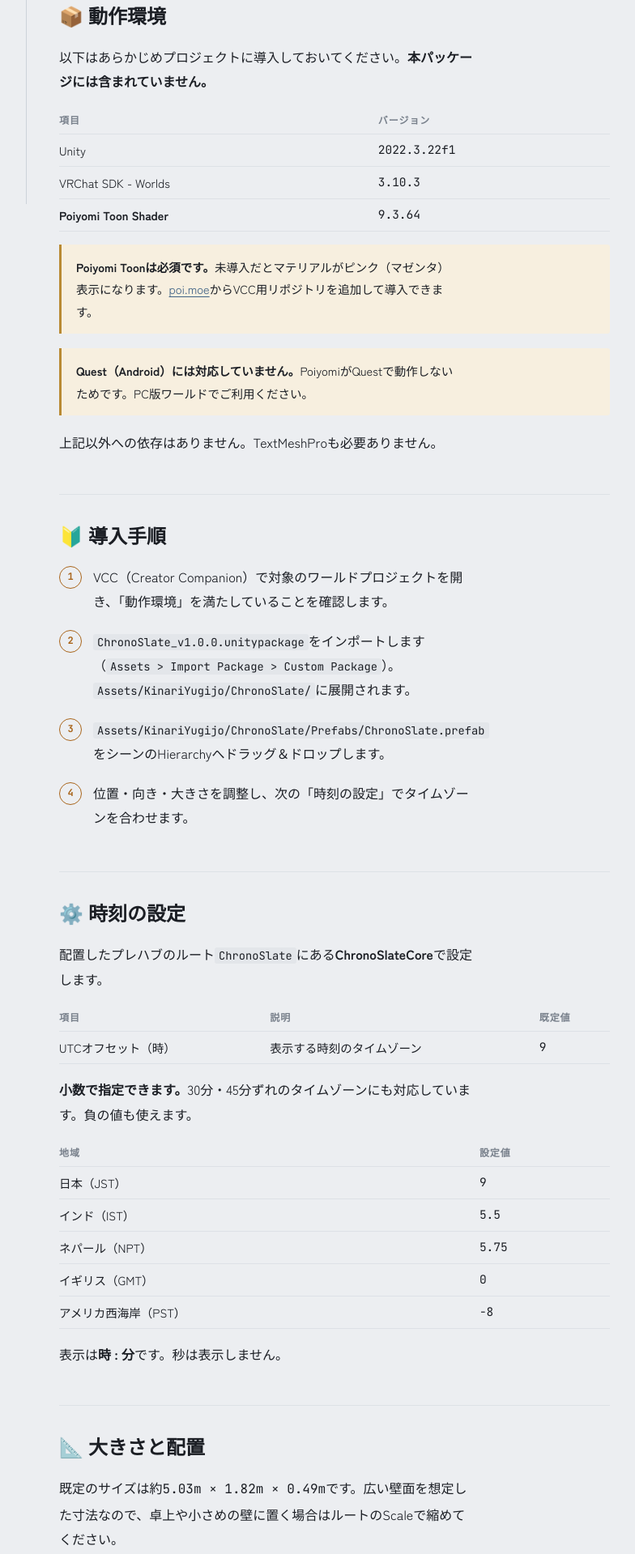
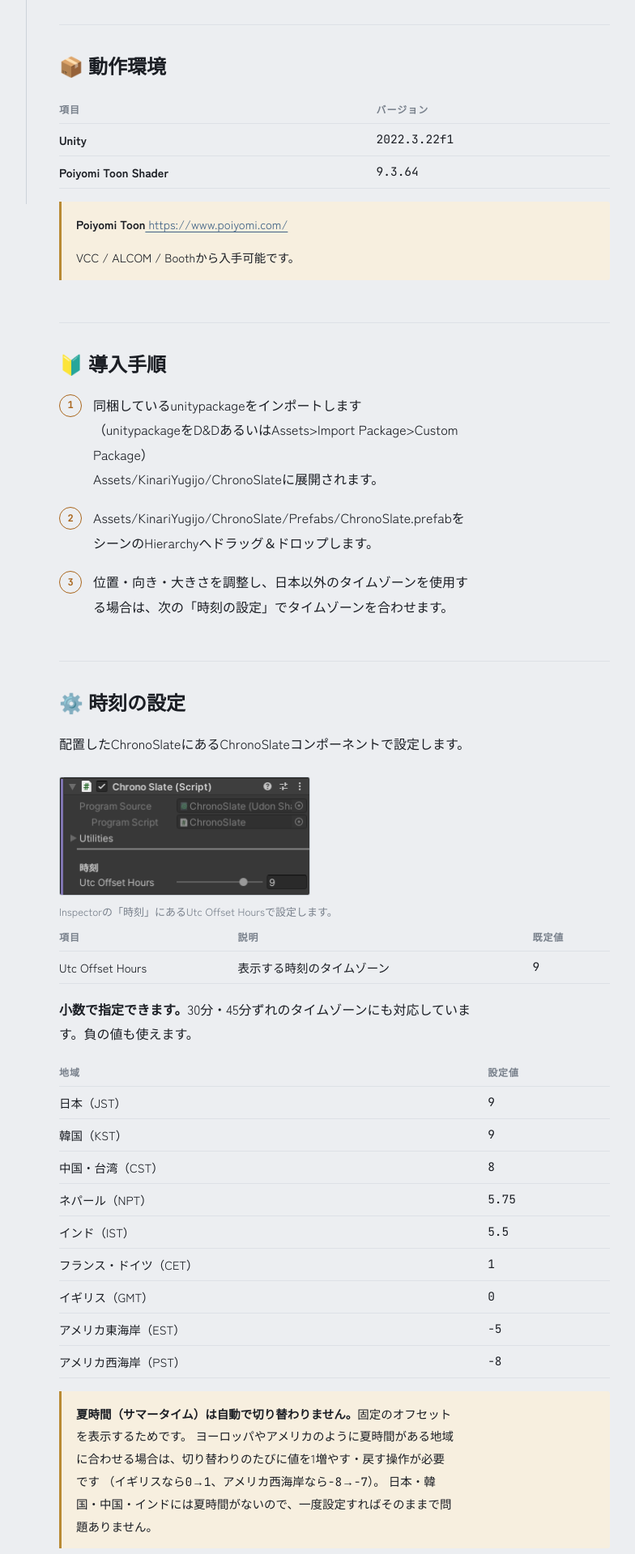
Before and after one commit to kinari-yugijo/kinari-yugijo.github.io, a plain HTML site: page chronoslate/manual_jp.html in a window 1280 px wide. Shown: the part 548-2467 px from the top of the page at 81% size, without its empty margins (281-1065 px from the left). Drawn offline with Linux system fonts and the light colour scheme; a web font is replaced by a local one.

Commit message:
時刻の設定にInspector画像を追加し、タイムゾーン表を拡充

```diff
--- a/chronoslate/manual_jp.html
+++ b/chronoslate/manual_jp.html
@@ -59,9 +59,10 @@ li{margin-bottom:6px}
 
 .shot{margin:26px 0 0; padding:0}
 .shot img{
-  display:block; width:100%; max-width:511px; height:auto;
+  display:block; max-width:100%; height:auto;
   border:1px solid var(--line); border-radius:3px;
 }
+.shot figcaption{margin-top:8px; font-size:13px; color:var(--ink-faint)}
 
 .tw{overflow-x:auto; margin:0 0 16px}
 table{border-collapse:collapse; width:100%; font-size:14.5px; min-width:420px}
@@ -130,59 +131,72 @@ footer{margin-top:56px; padding-top:22px; border-top:1px solid var(--rail); font
     <h1>クロノスレート 説明書</h1>
     <div class="lede">
       <p>VRChat用の立体時計ギミックです。</p>
-      <p>VRChatのネットワーク時刻を表示します。</p>
+      <p>同梱しているマテリアルを差し替えることで、雰囲気に合わせたカスタマイズが可能です</p>
+      <p>VRChatのネットワーク時刻を時と分で表示します。</p>
     </div>
 
     <figure class="shot">
       <img src="img/title.png" width="511" height="255" decoding="async"
-           alt="ワールドに設置したクロノスレート。大理石の枠の中で12:34の数字が水色に発光している">
+           alt="VRChatのワールドに設置した時計。枠の中で12:34の数字が水色に発光">
     </figure>
   </section>
 
   <section id="env">
     <h2>📦 動作環境</h2>
-    <p>以下はあらかじめプロジェクトに導入しておいてください。<strong>本パッケージには含まれていません。</strong></p>
     <div class="tw"><table>
       <tr><th>項目</th><th>バージョン</th></tr>
-      <tr><td>Unity</td><td class="num">2022.3.22f1</td></tr>
-      <tr><td>VRChat SDK - Worlds</td><td class="num">3.10.3</td></tr>
+      <tr><td><strong>Unity</strong></td><td class="num">2022.3.22f1</td></tr>
       <tr><td><strong>Poiyomi Toon Shader</strong></td><td class="num">9.3.64</td></tr>
     </table></div>
     <div class="note">
-      <p><strong>Poiyomi Toonは必須です。</strong>未導入だとマテリアルがピンク（マゼンタ）表示になります。<a href="https://poi.moe/">poi.moe</a>からVCC用リポジトリを追加して導入できます。</p>
+      <p><strong>Poiyomi Toon</strong><a href="https://www.poiyomi.com/"> https://www.poiyomi.com/</a></p>
+      <p>VCC / ALCOM / Boothから入手可能です。</p>
     </div>
-    <div class="note">
-      <p><strong>Quest（Android）には対応していません。</strong>PoiyomiがQuestで動作しないためです。PC版ワールドでご利用ください。</p>
-    </div>
-    <p>上記以外への依存はありません。TextMeshProも必要ありません。</p>
   </section>
 
   <section id="setup">
     <h2>🔰 導入手順</h2>
     <ol class="steps">
-      <li>VCC（Creator Companion）で対象のワールドプロジェクトを開き、「動作環境」を満たしていることを確認します。</li>
-      <li><code>ChronoSlate_v1.0.0.unitypackage</code>をインポートします（<code>Assets &gt; Import Package &gt; Custom Package</code>）。<code>Assets/KinariYugijo/ChronoSlate/</code>に展開されます。</li>
-      <li><code>Assets/KinariYugijo/ChronoSlate/Prefabs/ChronoSlate.prefab</code>をシーンのHierarchyへドラッグ＆ドロップします。</li>
-      <li>位置・向き・大きさを調整し、次の「時刻の設定」でタイムゾーンを合わせます。</li>
+      <li>同梱しているunitypackageをインポートします<br>
+        （unitypackageをD&DあるいはAssets>Import Package>Custom Package）<br>Assets/KinariYugijo/ChronoSlateに展開されます。</li>
+      <li>Assets/KinariYugijo/ChronoSlate/Prefabs/ChronoSlate.prefabをシーンのHierarchyへドラッグ＆ドロップします。</li>
+      <li>位置・向き・大きさを調整し、日本以外のタイムゾーンを使用する場合は、次の「時刻の設定」でタイムゾーンを合わせます。</li>
     </ol>
   </section>
 
   <section id="config">
     <h2>⚙️ 時刻の設定</h2>
-    <p>配置したプレハブのルート<code>ChronoSlate</code>にある<strong>ChronoSlateCore</strong>で設定します。</p>
+    <p>配置したChronoSlateにあるChronoSlateコンポーネントで設定します。</p>
+
+    <figure class="shot">
+      <img src="img/timezone.png" width="310" height="146" decoding="async"
+           alt="InspectorのChronoSlateコンポーネント。時刻の項目にUtc Offset Hoursのスライダーがあり、値は9">
+      <figcaption>Inspectorの「時刻」にあるUtc Offset Hoursで設定します。</figcaption>
+    </figure>
+
     <div class="tw"><table>
       <tr><th>項目</th><th>説明</th><th>既定値</th></tr>
-      <tr><td>UTCオフセット（時）</td><td>表示する時刻のタイムゾーン</td><td class="num">9</td></tr>
+      <tr><td>Utc Offset Hours</td><td>表示する時刻のタイムゾーン</td><td class="num">9</td></tr>
     </table></div>
     <p><strong>小数で指定できます。</strong>30分・45分ずれのタイムゾーンにも対応しています。負の値も使えます。</p>
     <div class="tw"><table>
       <tr><th>地域</th><th>設定値</th></tr>
       <tr><td>日本（JST）</td><td class="num">9</td></tr>
+      <tr><td>韓国（KST）</td><td class="num">9</td></tr>
+      <tr><td>中国・台湾（CST）</td><td class="num">8</td></tr>
+      <tr><td>ネパール（NPT）</td><td class="num">5.75</td></tr>
       <tr><td>インド（IST）</td><td class="num">5.5</td></tr>
-      <tr><td>ネパール（NPT）</td><td class="num">5.75</td></tr>
+      <tr><td>フランス・ドイツ（CET）</td><td class="num">1</td></tr>
       <tr><td>イギリス（GMT）</td><td class="num">0</td></tr>
+      <tr><td>アメリカ東海岸（EST）</td><td class="num">-5</td></tr>
       <tr><td>アメリカ西海岸（PST）</td><td class="num">-8</td></tr>
     </table></div>
+    <div class="note">
+      <p><strong>夏時間（サマータイム）は自動で切り替わりません。</strong>固定のオフセットを表示するためです。
+      ヨーロッパやアメリカのように夏時間がある地域に合わせる場合は、切り替わりのたびに値を1増やす・戻す操作が必要です
+      （イギリスなら<span class="num">0</span>→<span class="num">1</span>、アメリカ西海岸なら<span class="num">-8</span>→<span class="num">-7</span>）。
+      日本・韓国・中国・インドには夏時間がないので、一度設定すればそのままで問題ありません。</p>
+    </div>
     <p>表示は<strong>時 : 分</strong>です。秒は表示しません。</p>
   </section>
 
```
Also changed, not shown: chronoslate/manual_en.html (+22 -4 lines), chronoslate/img/timezone.png (added).
